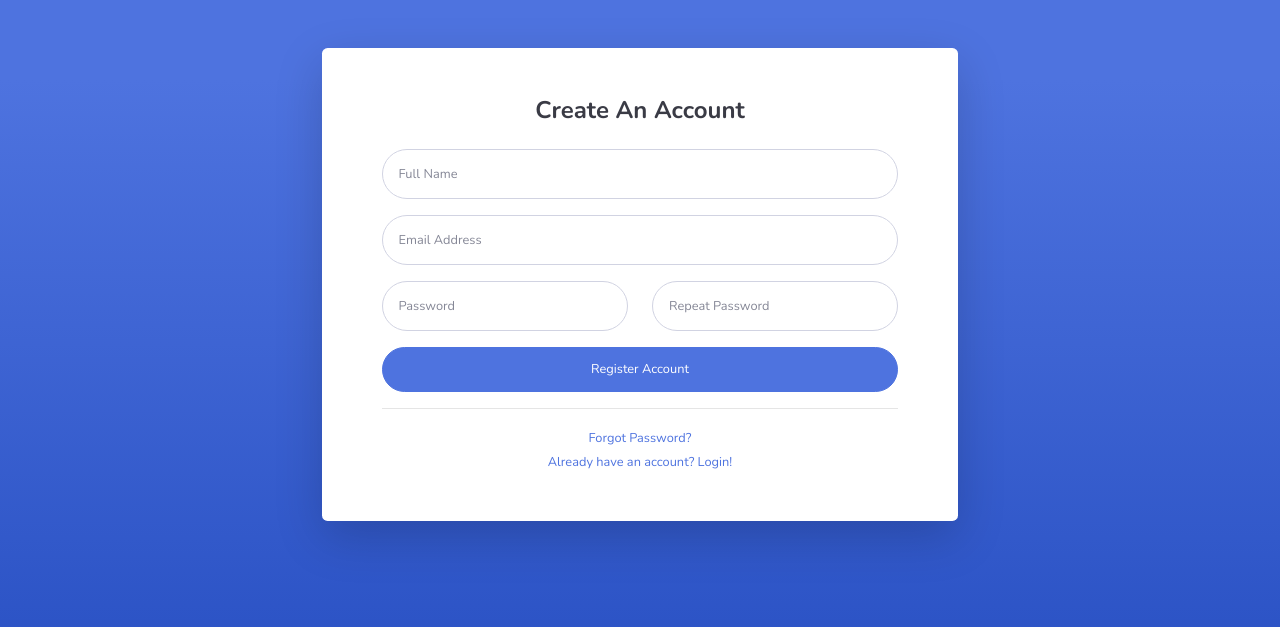
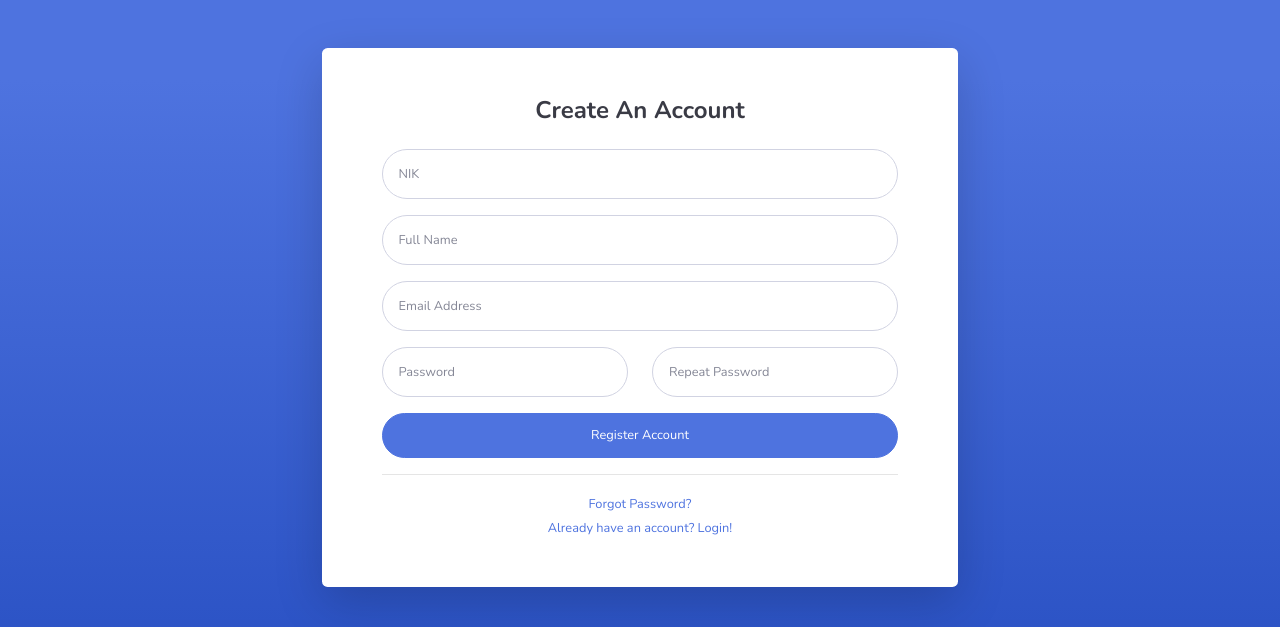
Before and after one commit to AaEzha/ci3-pamsimas, a CodeIgniter app: page /database/auth/registration in a window 1280 px wide. Shown: the top 627 px of the page. Run offline with CodeIgniter, Linux system fonts and the light colour scheme.

```diff
--- a/application/controllers/Auth.php
+++ b/application/controllers/Auth.php
@@ -84,6 +84,9 @@ class Auth extends CI_Controller
         $this->form_validation->set_rules('email', 'Email', 'required|trim|valid_email|is_unique[user.email]', [
             'is_unique' => 'This email has already registered!'
         ]);
+        $this->form_validation->set_rules('nik', 'NIK', 'required|trim|is_unique[pelanggan.nik]', [
+            'is_unique' => 'This NIK has already registered!'
+        ]);
         $this->form_validation->set_rules('password1', 'Password', 'required|trim|min_length[5]|matches[password2]', [
             'matches' => 'Password tidak sesuai!',
             'min_length' => 'Password terlalu pendek!'
@@ -105,8 +108,17 @@ class Auth extends CI_Controller
                 'date_created' => time()
 
             ];
+            $this->db->insert('user', $data);
 
-            $this->db->insert('user', $data);
+			$data = [
+				'email' => htmlspecialchars($this->input->post('email', true)),
+				'name' => htmlspecialchars($this->input->post('name', true)),
+				'nik' => htmlspecialchars($this->input->post('nik', true)),
+				'alamat' => '',
+				'pekerjaan' => ''
+			];
+			$this->db->insert('pelanggan', $data);
+
             $this->session->set_flashdata('message', '<div class="alert alert-success"
             role="alert"> Congratulation! your account has been created. Please Login</div>');
             redirect('auth');
--- a/application/views/auth/registration.php
+++ b/application/views/auth/registration.php
@@ -12,6 +12,10 @@
                                 </h1>
                             </div>
                             <form class="user" method="post" action="<?= base_url('auth/registration'); ?>">
+                                <div class="form-group">
+                                    <input type="text" class="form-control form-control-user" id="nik" name="nik" placeholder="NIK" value="<?= set_value('nik') ?>">
+                                    <?= form_error('nik', '<small class="text-danger pl-3">', '</small>'); ?>
+                                </div>
                                 <div class="form-group">
                                     <input type="text" class="form-control form-control-user" id="name" name="name" placeholder="Full Name" value="<?= set_value('name') ?>">
                                     <?= form_error('name', '<small class="text-danger pl-3">', '</small>'); ?>
--- a/application/views/user/edit.php
+++ b/application/views/user/edit.php
@@ -52,7 +52,7 @@
         			<div class="form-group row">
         				<label for="nik" class="col-sm-3 col-form-label">No. NIK</label>
         				<div class="col-sm-9">
-        					<input type="text" class="form-control" id="nik" name="nik" value="<?= $pelanggan['nik'] ?? "" ?>">
+        					<input type="text" class="form-control" id="nik" name="nik" value="<?= $pelanggan['nik'] ?? "" ?>" readonly>
         					<?= form_error('nik', '<small class="text-danger pl-3">', '</small>'); ?>
         				</div>
         			</div>
```
Also changed, not shown: application/controllers/User.php (+9 -15 lines), assets/img/profile/a140d0ab0ed4d7d5a67970eafc040d38.png (added).
